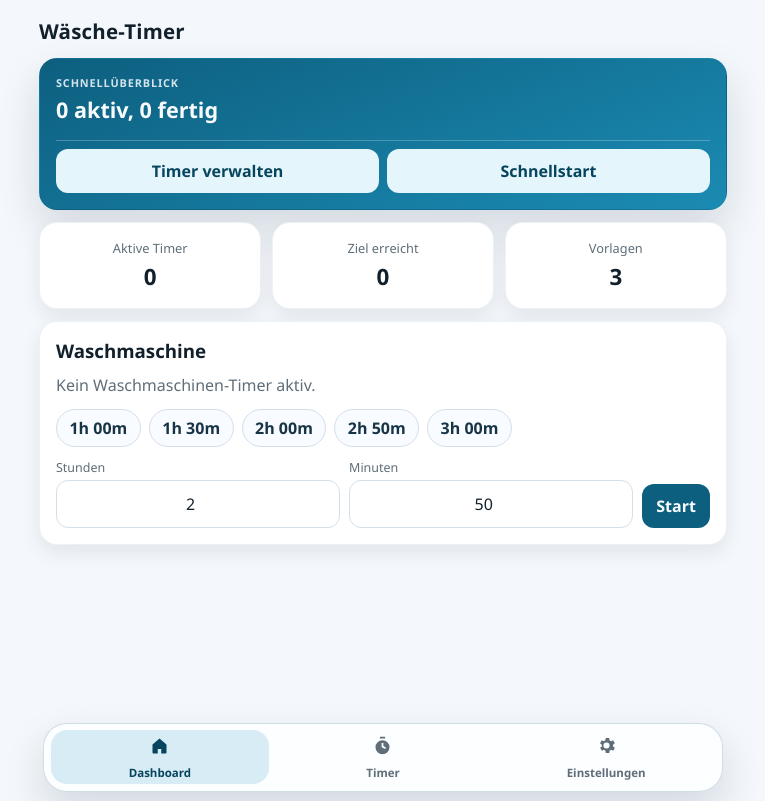
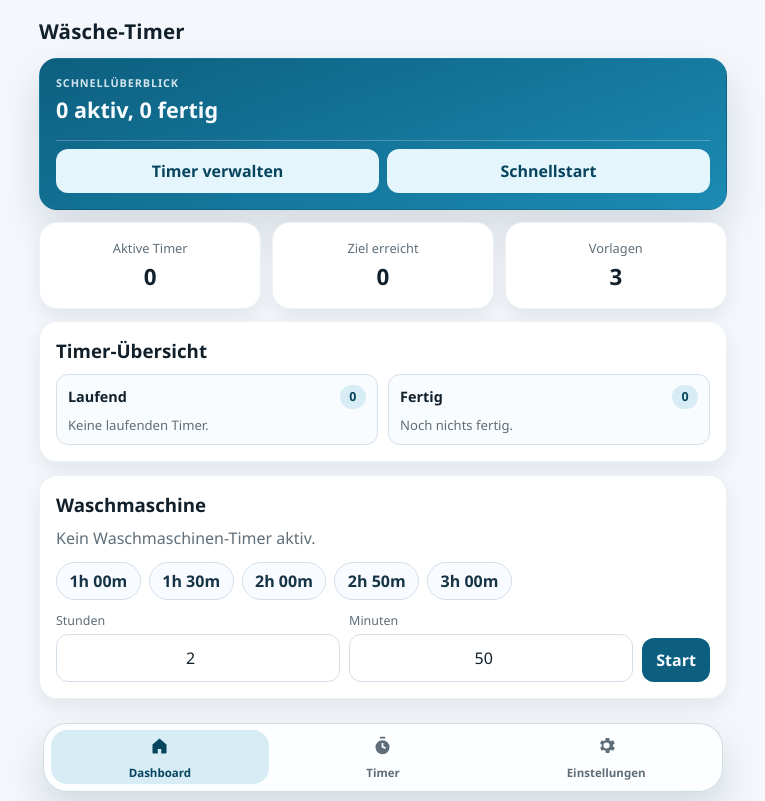
Before and after one commit to blaxcky/wasche-timer-app, a React (Vite) app: page / in a window 1280 px wide. Shown: the whole page, without its empty margins (257-1022 px from the left). Built offline with nearby package versions, Linux system fonts and the light colour scheme.

Commit message:
dashboard übersicht timer add

```diff
--- a/src/app/App.tsx
+++ b/src/app/App.tsx
@@ -122,8 +122,37 @@ function AppContent(): JSX.Element {
     [state.timers]
   );
 
-  const activeCount = state.timers.filter((timer) => timer.status === "active").length;
-  const doneCount = state.timers.filter((timer) => elapsedSeconds(timer.startAt, now) >= timer.targetDurationSec).length;
+  const timerOverview = useMemo(
+    () =>
+      sortedTimers.map((timer) => {
+        const elapsed = elapsedSeconds(timer.startAt, now);
+        const remaining = Math.max(0, timer.targetDurationSec - elapsed);
+        const reached = elapsed >= timer.targetDurationSec;
+        const overdue = Math.max(0, elapsed - timer.targetDurationSec);
+
+        return {
+          timer,
+          elapsed,
+          remaining,
+          reached,
+          overdue
+        };
+      }),
+    [sortedTimers, now]
+  );
+
+  const runningTimerItems = useMemo(
+    () => timerOverview.filter((item) => !item.reached).sort((a, b) => a.remaining - b.remaining),
+    [timerOverview]
+  );
+
+  const finishedTimerItems = useMemo(
+    () => timerOverview.filter((item) => item.reached).sort((a, b) => a.overdue - b.overdue),
+    [timerOverview]
+  );
+
+  const activeCount = runningTimerItems.length;
+  const doneCount = finishedTimerItems.length;
   const templateCount = state.templates.length;
 
   const washingRemaining = useMemo(() => {
@@ -422,6 +451,53 @@ function AppContent(): JSX.Element {
                 <strong>{templateCount}</strong>
               </article>
             </div>
+
+            <article className="card">
+              <div className="section-head">
+                <h3>Timer-Übersicht</h3>
+              </div>
+              <div className="dashboard-overview-grid">
+                <section className="overview-panel" aria-label="Laufende Timer">
+                  <div className="overview-panel-head">
+                    <h4>Laufend</h4>
+                    <span className="overview-count">{runningTimerItems.length}</span>
+                  </div>
+                  {runningTimerItems.length === 0 ? (
+                    <p className="muted compact-empty">Keine laufenden Timer.</p>
+                  ) : (
+                    <ul className="dashboard-overview-list">
+                      {runningTimerItems.slice(0, 4).map(({ timer, remaining }) => (
+                        <li key={`running-${timer.id}`}>
+                          <span className="overview-name">{timer.name}</span>
+                          <span className="overview-meta">Noch {formatDuration(remaining, false)}</span>
+                        </li>
+                      ))}
+                    </ul>
+                  )}
+                </section>
+
+                <section className="overview-panel" aria-label="Fertige Timer">
+                  <div className="overview-panel-head">
+                    <h4>Fertig</h4>
+                    <span className="overview-count">{finishedTimerItems.length}</span>
+                  </div>
+                  {finishedTimerItems.length === 0 ? (
+                    <p className="muted compact-empty">Noch nichts fertig.</p>
+                  ) : (
+                    <ul className="dashboard-overview-list">
+                      {finishedTimerItems.slice(0, 4).map(({ timer, overdue }) => (
+                        <li key={`finished-${timer.id}`}>
+                          <span className="overview-name">{timer.name}</span>
+                          <span className="overview-meta">
+                            {overdue < 60 ? "Gerade fertig" : `Fertig seit ${formatDuration(overdue, false)}`}
+                          </span>
+                        </li>
+                      ))}
+                    </ul>
+                  )}
+                </section>
+              </div>
+            </article>
 
             <article className="card">
               <div className="section-head">
--- a/src/styles.css
+++ b/src/styles.css
@@ -149,6 +149,80 @@ button:focus-visible {
   display: grid;
   grid-template-columns: repeat(3, minmax(0, 1fr));
   gap: 0.65rem;
+}
+
+.dashboard-overview-grid {
+  display: grid;
+  grid-template-columns: repeat(2, minmax(0, 1fr));
+  gap: 0.65rem;
+}
+
+.overview-panel {
+  display: grid;
+  gap: 0.45rem;
+  border: 1px solid var(--line);
+  border-radius: 12px;
+  padding: 0.62rem 0.68rem;
+  background: #f9fcff;
+}
+
+.overview-panel-head {
+  display: flex;
+  justify-content: space-between;
+  align-items: center;
+  gap: 0.5rem;
+}
+
+.overview-panel-head h4 {
+  margin: 0;
+  font-size: 0.9rem;
+}
+
+.overview-count {
+  display: inline-flex;
+  align-items: center;
+  justify-content: center;
+  min-width: 26px;
+  height: 24px;
+  border-radius: 999px;
+  background: #d7ecf5;
+  color: var(--primary-strong);
+  font-weight: 700;
+  font-size: 0.78rem;
+  padding: 0 0.45rem;
+}
+
+.dashboard-overview-list {
+  list-style: none;
+  margin: 0;
+  padding: 0;
+  display: grid;
+  gap: 0.42rem;
+}
+
+.dashboard-overview-list li {
+  display: flex;
+  justify-content: space-between;
+  align-items: center;
+  gap: 0.5rem;
+}
+
+.overview-name {
+  font-weight: 600;
+  font-size: 0.86rem;
+  white-space: nowrap;
+  overflow: hidden;
+  text-overflow: ellipsis;
+}
+
+.overview-meta {
+  color: var(--muted);
+  font-size: 0.76rem;
+  white-space: nowrap;
+}
+
+.compact-empty {
+  font-size: 0.82rem;
 }
 
 .kpi-card {
@@ -601,6 +675,10 @@ button:focus-visible {
     grid-template-columns: 1fr;
   }
 
+  .dashboard-overview-grid {
+    grid-template-columns: 1fr;
+  }
+
   .timer-actions {
     grid-template-columns: repeat(2, minmax(0, 1fr));
   }
```
